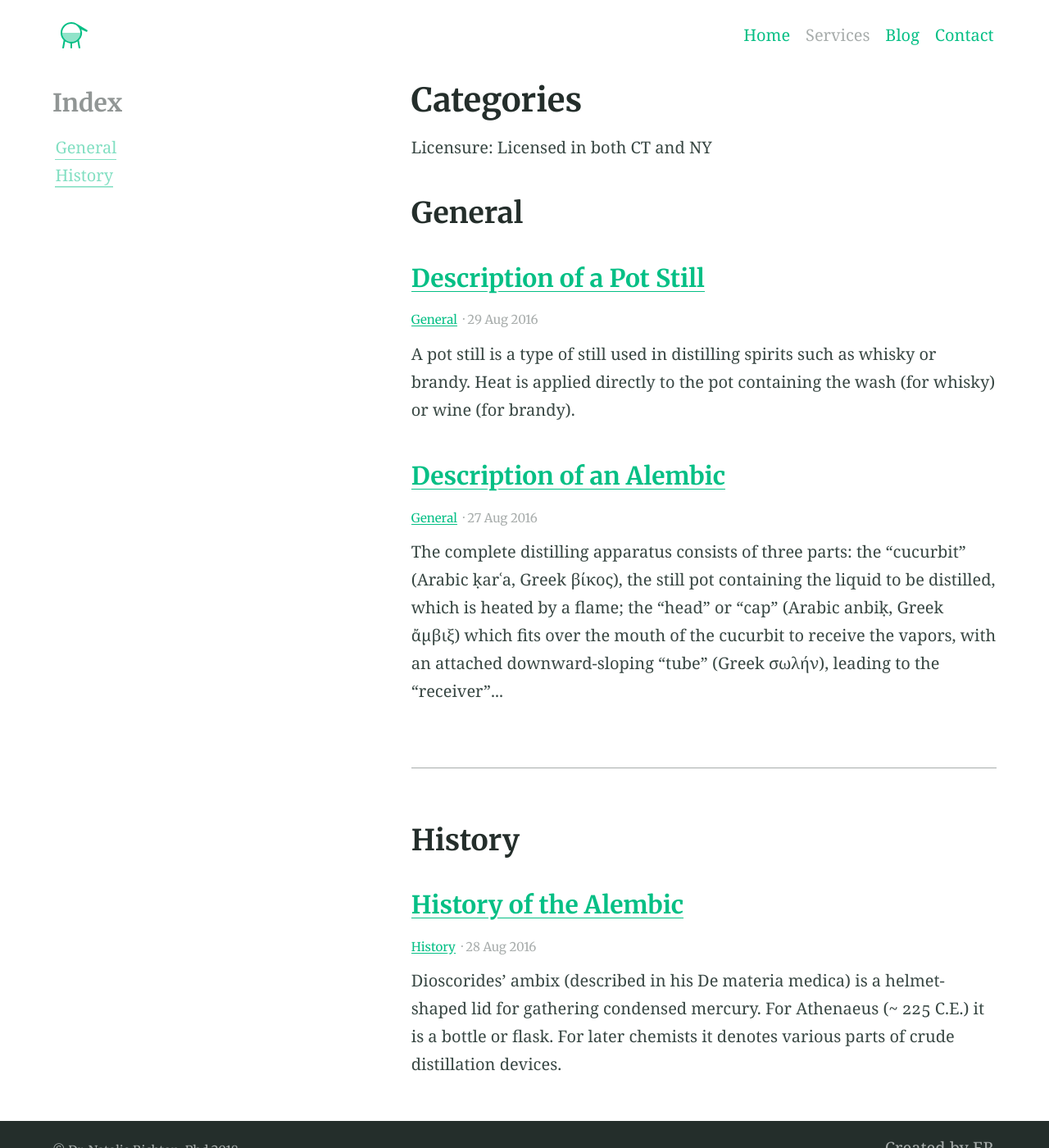
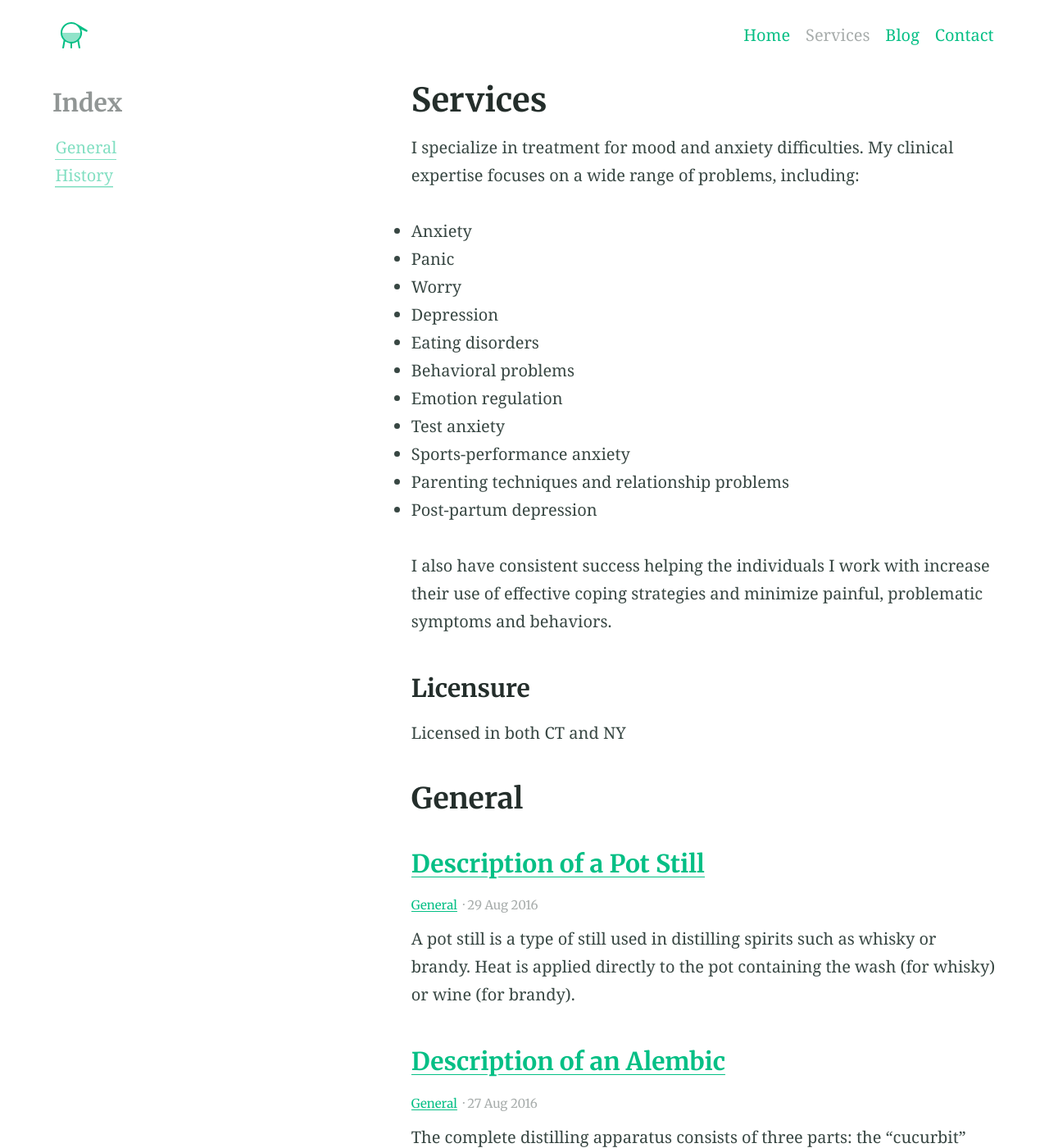
Before and after one commit to elirosen/natalie, a Jekyll site: the page built from services.md, in a window 1280 px wide and 1400 px high. Shown: the whole window at 82% size. Built offline with Jekyll 4.4.1, drawn with Linux system fonts in a browser that asks for light colours.

Commit message:
update services
- add list
- edit buttons in index

```diff
--- a/services.md
+++ b/services.md
@@ -1,8 +1,25 @@
 ---
-title: Categories
+title: Services
 layout: categories
 excerpt: "Category index"
 aside: true
 ---
 
-Licensure: Licensed in both CT and NY
+I specialize in treatment for mood and anxiety difficulties. My clinical expertise focuses on a wide range of problems, including:
+* Anxiety
+* Panic
+* Worry
+* Depression
+* Eating disorders
+* Behavioral problems
+* Emotion regulation
+* Test anxiety
+* Sports-performance anxiety
+* Parenting techniques and relationship problems
+* Post-partum depression
+
+I also have consistent success helping the individuals I work with increase their use of effective coping strategies and minimize painful, problematic symptoms and behaviors.
+
+
+### Licensure
+Licensed in both CT and NY
```
Also changed, not shown: index.md (+2 -2 lines).
